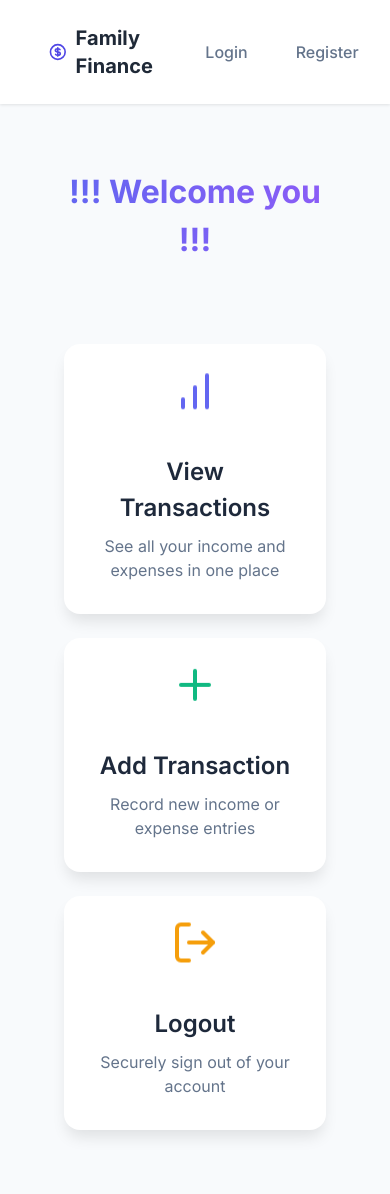
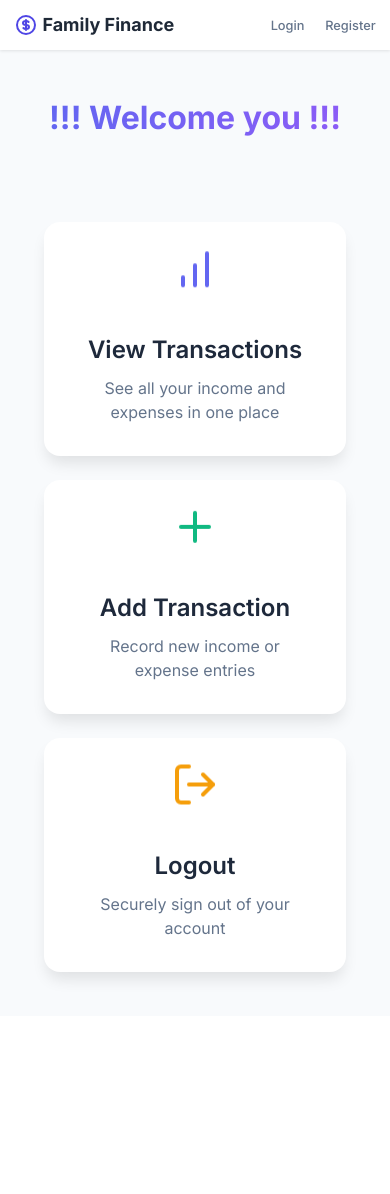
Before and after one commit to Mathan3006/family, a Flask app: page / in a window 390 px wide. After the commit the page ends 985 px from the top, so only its background shows below. Run offline with Flask 3, Linux system fonts and the light colour scheme; some libraries are stand-ins or nearby versions.

Commit message:
Update base.html

```diff
--- a/templates/base.html
+++ b/templates/base.html
@@ -42,7 +42,7 @@
         nav {
             background: white;
             box-shadow: 0 1px 3px rgba(0,0,0,0.1);
-            padding: 1rem 2rem;
+            padding: 0.75rem 1rem;
             position: sticky;
             top: 0;
             z-index: 50;
@@ -52,11 +52,12 @@
             color: #64748b;
             text-decoration: none;
             font-weight: 500;
-            padding: 0.5rem 1rem;
-            margin-right: 0.5rem;
+            padding: 0.25rem 0.5rem;
+            margin-right: 0.25rem;
             border-radius: 0.375rem;
             transition: all 0.2s ease;
             position: relative;
+            font-size: 0.875rem;
         }
 
         nav a:hover {
@@ -77,23 +78,24 @@
         }
 
         nav a:hover::after {
-            width: calc(100% - 2rem);
+            width: calc(100% - 1rem);
         }
 
         .container {
-            padding: 2rem;
+            padding: 1rem;
             max-width: 1200px;
             margin: 0 auto;
         }
 
         .alert {
-            padding: 1rem;
+            padding: 0.75rem;
             border-radius: 0.375rem;
             margin-bottom: 1rem;
             display: flex;
             align-items: center;
             justify-content: space-between;
             animation: slideIn 0.3s ease-out;
+            font-size: 0.875rem;
         }
 
         .alert-error {
@@ -112,19 +114,44 @@
             from { transform: translateY(-10px); opacity: 0; }
             to { transform: translateY(0); opacity: 1; }
         }
+
+        /* Mobile-specific styles */
+        @media (max-width: 640px) {
+            nav {
+                padding: 0.5rem;
+            }
+
+            .logo-icon {
+                height: 1.5rem;
+                width: 1.5rem;
+            }
+
+            .logo-text {
+                font-size: 1rem;
+            }
+
+            nav a {
+                font-size: 0.8rem;
+                padding: 0.2rem 0.4rem;
+            }
+
+            .container {
+                padding: 0.75rem;
+            }
+        }
     </style>
 </head>
 <body>
     <nav class="flex items-center justify-between">
-        <div class="flex items-center space-x-4">
+        <div class="flex items-center space-x-2 md:space-x-4">
             <a href="{{ url_for('home') }}" class="flex items-center">
-                <svg xmlns="http://www.w3.org/2000/svg" class="h-8 w-8 text-indigo-600 mr-2" fill="none" viewBox="0 0 24 24" stroke="currentColor">
+                <svg xmlns="http://www.w3.org/2000/svg" class="logo-icon h-6 w-6 md:h-8 md:w-8 text-indigo-600 mr-1 md:mr-2" fill="none" viewBox="0 0 24 24" stroke="currentColor">
                     <path stroke-linecap="round" stroke-linejoin="round" stroke-width="2" d="M12 8c-1.657 0-3 .895-3 2s1.343 2 3 2 3 .895 3 2-1.343 2-3 2m0-8c1.11 0 2.08.402 2.599 1M12 8V7m0 1v8m0 0v1m0-1c-1.11 0-2.08-.402-2.599-1M21 12a9 9 0 11-18 0 9 9 0 0118 0z" />
                 </svg>
-                <span class="text-xl font-bold text-gray-800">Family Finance</span>
+                <span class="logo-text text-lg md:text-xl font-bold text-gray-800">Family Finance</span>
             </a>
         </div>
-        <div class="flex items-center space-x-2">
+        <div class="flex items-center space-x-1 md:space-x-2">
             {% if 'user_id' in session %}
                 <a href="{{ url_for('home') }}" class="hover:text-indigo-600">Home</a>
                 <a href="{{ url_for('show_transactions') }}" class="hover:text-indigo-600">Transactions</a>
```
